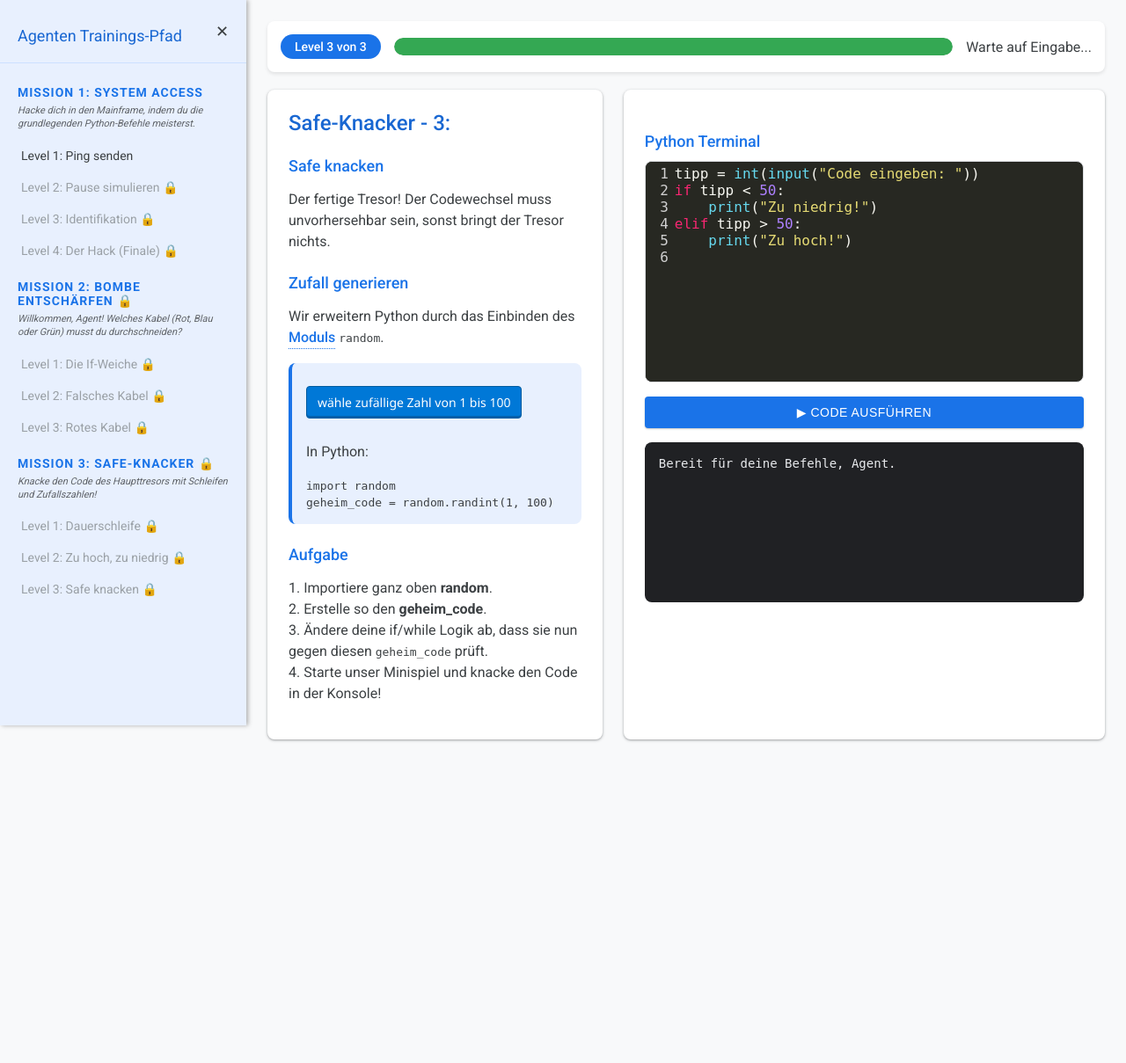
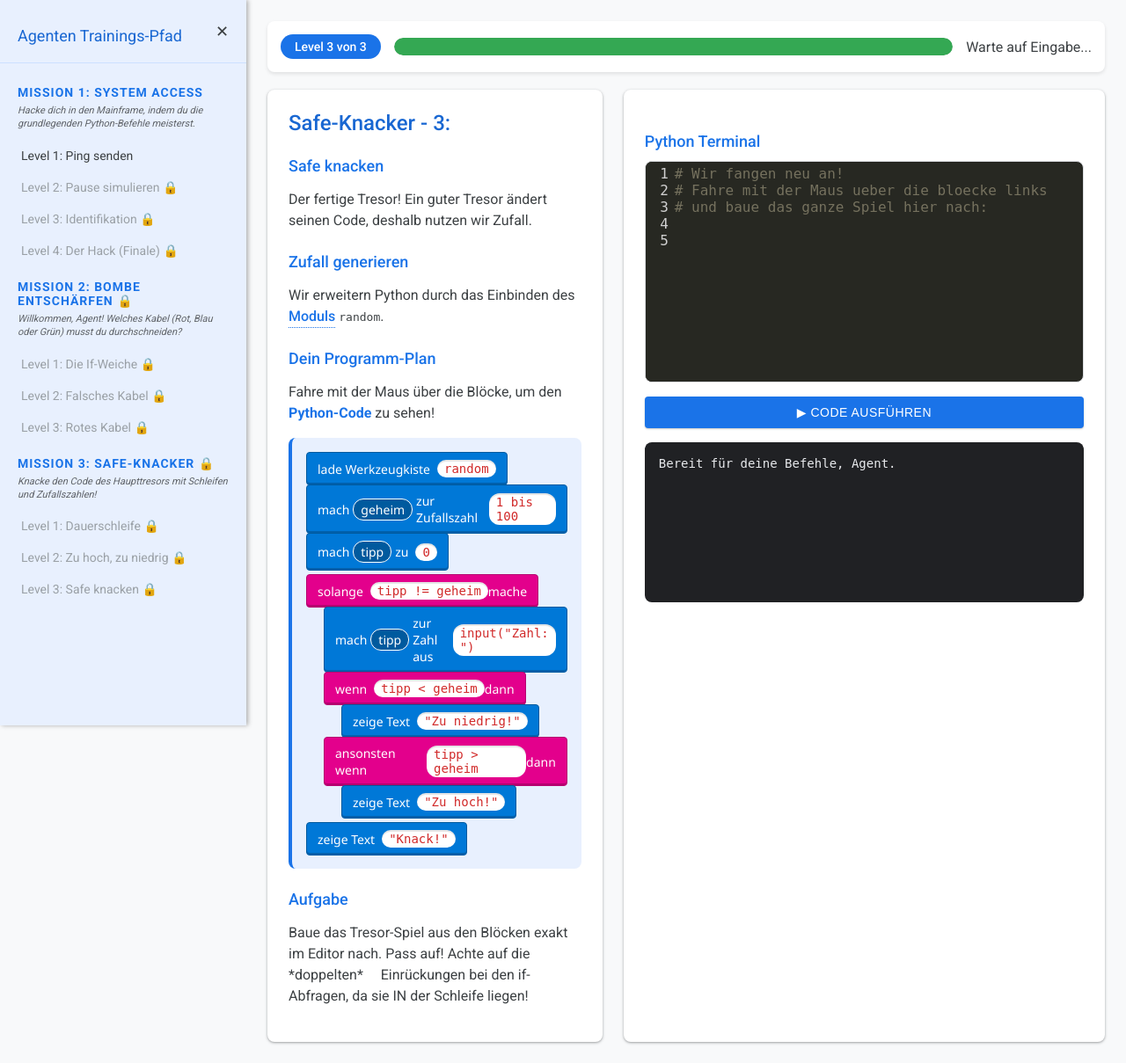
Before and after one commit to nmsboeheimkirchen/learnpython, a PHP site: page /mission3_level3.html in a window 1280 px wide. Shown: the whole page at 88% size. Before the commit the page ends 844 px from the top, so only its background shows below. Run offline with PHP 8.4, Linux system fonts and the light colour scheme; some libraries are stand-ins or nearby versions.

Commit message:
Remove vertical gap from MakeCode blocks to simulate puzzle snapping, implement full hover block stack in Mission 3 Level 3

```diff
--- a/web_platform/assets/style.css
+++ b/web_platform/assets/style.css
@@ -261,7 +261,7 @@ button:disabled { background: #e8eaed; color: #9aa0a6; cursor: not-allowed; box-
     display: inline-flex;
     align-items: center;
     box-shadow: inset 0px -2px 0px rgba(0,0,0,0.2);
-    margin: 10px 0;
+    margin: 0; margin-bottom: -1px;
     border: 1px solid #005a9e;
 }
 .makecode-input {
@@ -285,7 +285,7 @@ button:disabled { background: #e8eaed; color: #9aa0a6; cursor: not-allowed; box-
     display: inline-flex;
     align-items: center;
     box-shadow: inset 0px -2px 0px rgba(0,0,0,0.2);
-    margin: 10px 0;
+    margin: 0; margin-bottom: -1px;
     border: 1px solid #b5006f;
 }
 .makecode-var-pill {
--- a/web_platform/mission3_level2.html
+++ b/web_platform/mission3_level2.html
@@ -72,7 +72,7 @@
             <h2>Dein Programm-Plan</h2>
             <p>Fahre mit der Maus über die Blöcke, um den <span style="color: #1a73e8; font-weight: bold;">Python-Code</span> zu sehen!</p>
 
-            <div class="block-hint" style="display: flex; flex-direction: column; align-items: flex-start; gap: 8px;">
+            <div class="block-hint" style="display: flex; flex-direction: column; align-items: flex-start; gap: 0;">
                 <!-- Block 1 -->
                 <div class="makecode-block block-tooltip">mach <span class="makecode-var-pill" style="background:#005a9e;">tipp</span> zur Zahl aus <span class="makecode-input">input("Tipp: ")</span>
                     <span class="tooltiptext">tipp = int(input("Tipp: "))</span>
--- a/web_platform/mission3_level3.html
+++ b/web_platform/mission3_level3.html
@@ -61,33 +61,62 @@
         </div>
 
     <div class="container">
-                <!-- Linke Seite: Anleitung -->
+                        <!-- Linke Seite: Anleitung -->
         <div class="panel guide-panel">
             <h1>Safe-Knacker - 3:</h1><h2>Safe knacken</h2>
-            <p>Der fertige Tresor! Der Codewechsel muss unvorhersehbar sein, sonst bringt der Tresor nichts.</p>
+            <p>Der fertige Tresor! Ein guter Tresor ändert seinen Code, deshalb nutzen wir Zufall.</p>
 
             <h2>Zufall generieren</h2>
             <p>Wir erweitern Python durch das Einbinden des <span class="tooltip">Moduls<span class="tooltiptext">Ein Werkzeugkasten voller fertiger Code-Stücke!</span></span> <code>random</code>.</p>
 
-            <div class="block-hint">
-                <div class="makecode-block">wähle zufällige Zahl von 1 bis 100</div>
-                <p>In Python:</p>
-                <code>import random<br>geheim_code = random.randint(1, 100)</code>
+            <h2>Dein Programm-Plan</h2>
+            <p>Fahre mit der Maus über die Blöcke, um den <span style="color: #1a73e8; font-weight: bold;">Python-Code</span> zu sehen!</p>
+
+            <div class="block-hint" style="display: flex; flex-direction: column; align-items: flex-start; gap: 0;">
+                <div class="makecode-block block-tooltip">lade Werkzeugkiste <span class="makecode-input">random</span>
+                    <span class="tooltiptext">import random</span>
+                </div>
+                <div class="makecode-block block-tooltip">mach <span class="makecode-var-pill" style="background:#005a9e;">geheim</span> zur Zufallszahl <span class="makecode-input">1 bis 100</span>
+                    <span class="tooltiptext">geheim = random.randint(1, 100)</span>
+                </div>
+                <div class="makecode-block block-tooltip">mach <span class="makecode-var-pill" style="background:#005a9e;">tipp</span> zu <span class="makecode-input">0</span>
+                    <span class="tooltiptext">tipp = 0</span>
+                </div>
+                <div class="makecode-block-var block-tooltip" style="margin-top: 5px;">solange <span class="makecode-input">tipp != geheim</span> mache
+                    <span class="tooltiptext">while tipp != geheim:</span>
+                </div>
+                <div class="makecode-block block-tooltip" style="margin-left: 20px;">mach <span class="makecode-var-pill" style="background:#005a9e;">tipp</span> zur Zahl aus <span class="makecode-input">input("Zahl: ")</span>
+                    <span class="tooltiptext">    tipp = int(input("Zahl: "))</span>
+                </div>
+                <div class="makecode-block-var block-tooltip" style="margin-left: 20px;">wenn <span class="makecode-input">tipp < geheim</span> dann
+                    <span class="tooltiptext">    if tipp &lt; geheim:</span>
+                </div>
+                <div class="makecode-block block-tooltip" style="margin-left: 40px;">zeige Text <span class="makecode-input">"Zu niedrig!"</span>
+                    <span class="tooltiptext">        print("Zu niedrig!")</span>
+                </div>
+                <div class="makecode-block-var block-tooltip" style="margin-left: 20px;">ansonsten wenn <span class="makecode-input">tipp > geheim</span> dann
+                    <span class="tooltiptext">    elif tipp &gt; geheim:</span>
+                </div>
+                <div class="makecode-block block-tooltip" style="margin-left: 40px;">zeige Text <span class="makecode-input">"Zu hoch!"</span>
+                    <span class="tooltiptext">        print("Zu hoch!")</span>
+                </div>
+                <div class="makecode-block block-tooltip" style="margin-top: 5px;">zeige Text <span class="makecode-input">"Knack!"</span>
+                    <span class="tooltiptext">print("Knack!")</span>
+                </div>
             </div>
 
             <h2>Aufgabe</h2>
-            <p>1. Importiere ganz oben <strong>random</strong>.<br>2. Erstelle so den <strong>geheim_code</strong>. <br>3. Ändere deine if/while Logik ab, dass sie nun gegen diesen <code>geheim_code</code> prüft.<br>4. Starte unser Minispiel und knacke den Code in der Konsole!</p>
+            <p>Baue das Tresor-Spiel aus den Blöcken exakt im Editor nach. Pass auf! Achte auf die *doppelten* &nbsp;&nbsp;&nbsp;&nbsp;Einrückungen bei den if-Abfragen, da sie IN der Schleife liegen!</p>
         </div>
 
         <!-- Rechte Seite: Editor und Konsole -->
         <div class="panel editor-panel">
             <h2>Python Terminal</h2>
             <textarea id="python-editor">
-tipp = int(input("Code eingeben: "))
-if tipp < 50:
-    print("Zu niedrig!")
-elif tipp > 50:
-    print("Zu hoch!")
+# Wir fangen neu an!
+# Fahre mit der Maus ueber die bloecke links
+# und baue das ganze Spiel hier nach:
+
 </textarea>
             <div style="display: flex; gap: 10px;">
                 <button id="run-btn" style="flex-grow: 1;">▶ Code Ausführen</button>
```
